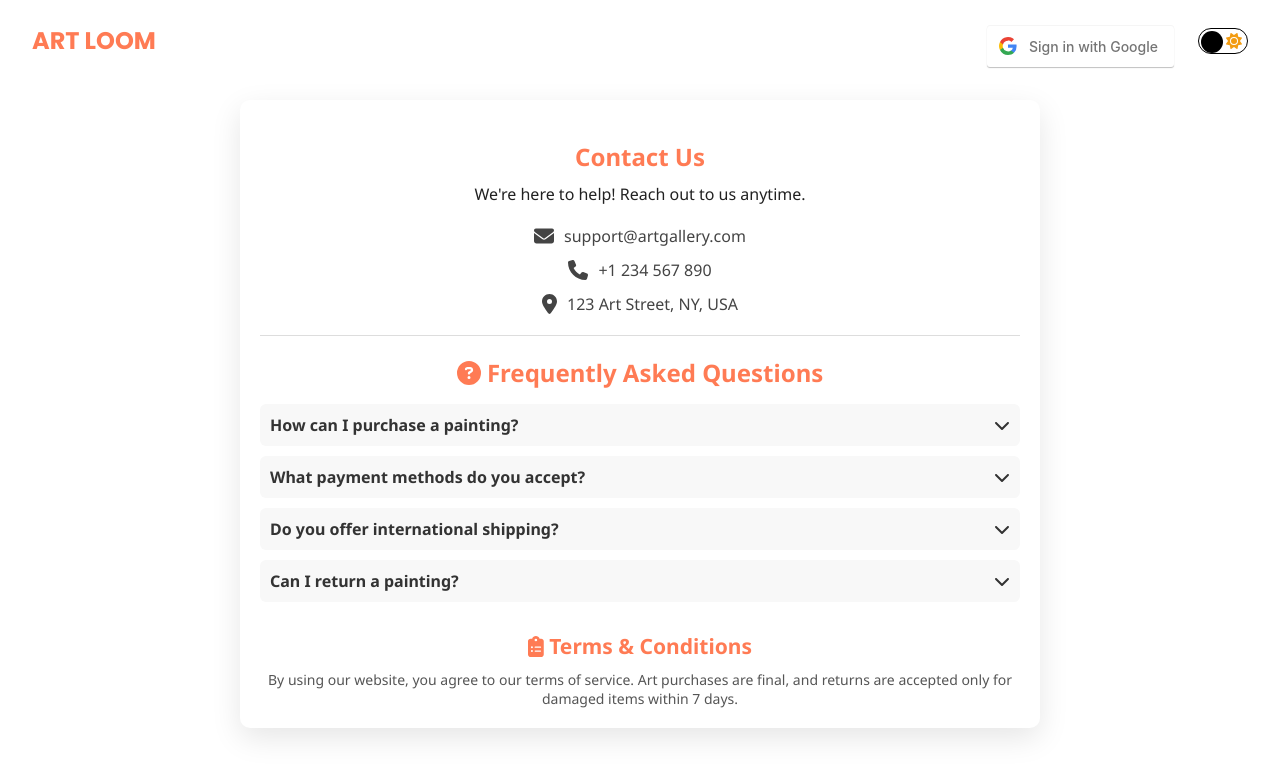
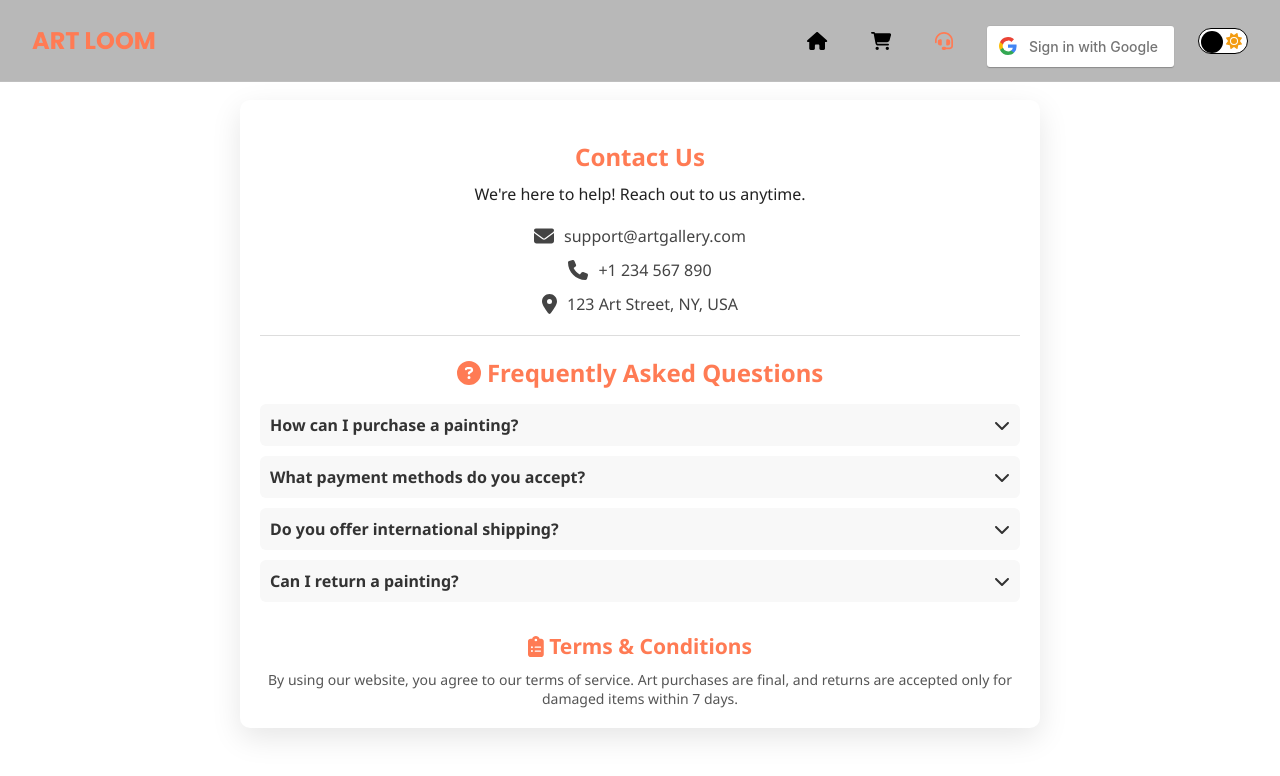
Before and after one commit to JunaidQureshi05/art-gallery, a React (Create React App) app: page /support in a window 1280 px wide. Shown: the top 776 px of the page. Built offline with nearby package versions, Linux system fonts and the light colour scheme; no server answers; the HTML template or start-up script is replaced by a standard one.

Commit message:
add lsyout and highlight active link on the nav

```diff
--- a/src/App.js
+++ b/src/App.js
@@ -6,17 +6,25 @@ import Header from "@components/Header";
 import CartPage from "@pages/Cart";
 import NotFoundPage from "@pages/404";
 import ContactSupport from "@pages/Support";
+import s from "./App.module.scss";
+import MainLayout from "./layout/main";
 const App = () => {
+  console.log("Junaid", s);
   return (
-    <div>
+    <div className={s.root}>
       <BrowserRouter>
-        <Header />
         <Routes>
-          <Route path="/" element={<Home />} />
-          <Route path="/products/:id" element={<ProductPage />} />
-          <Route path="/cart" element={<CartPage />} />
-          <Route path="/support" element={<ContactSupport />} />
-          <Route path="*" element={<NotFoundPage />} />
+          <Route path="/" element={<MainLayout />}>
+            <Route path="/" element={<Home />} />
+            <Route path="/products/:id" element={<ProductPage />} />
+            <Route path="/cart" element={<CartPage />} />
+            <Route path="/support" element={<ContactSupport />} />
+            <Route
+              path="/category/:categoryName"
+              element={<div>Hello there</div>}
+            />
+            <Route path="*" element={<NotFoundPage />} />
+          </Route>
         </Routes>
       </BrowserRouter>
     </div>
--- a/src/components/Header/Header.module.scss
+++ b/src/components/Header/Header.module.scss
@@ -12,12 +12,10 @@ nav {
   right: 0;
   z-index: 100;
   transition: all 0.4s ease;
-
   border-bottom: 1px solid rgba(255, 255, 255, 0.1);
-  // background: rgba(20, 20, 20, 0.3); // Dark glass effect
-
+  background: rgba(20, 20, 20, 0.3); // Dark glass effect
   &.blurredBg {
-    background: rgba(20, 20, 20, 0.7);
+    background: $blurred-bg;
     backdrop-filter: blur(12px);
   }
 
@@ -53,7 +51,7 @@ nav {
       padding: 10px;
       transition: all 0.3s ease-in-out;
 
-      &:hover {
+      &.activeLink {
         color: #ff7b54;
         transform: translateY(-2px);
       }
--- a/src/components/Header/index.jsx
+++ b/src/components/Header/index.jsx
@@ -1,5 +1,5 @@
 import React, { useEffect, useState } from "react";
-import { Link } from "react-router-dom";
+import { NavLink } from "react-router-dom";
 import { FontAwesomeIcon } from "@fortawesome/react-fontawesome";
 import {
   faHouse,
@@ -15,7 +15,6 @@ const Header = () => {
 
   useEffect(() => {
     const handleScroll = () => {
-      console.log("scrollY", window.scrollY);
       setScrolled(window.scrollY > 10);
     };
 
@@ -26,24 +25,35 @@ const Header = () => {
   return (
     <nav className={scrolled ? s.blurredBg : ""}>
       <h1>
-        <Link to="/">Art Loom</Link>
+        <NavLink to="/" className={s.logo}>
+          Art Loom
+        </NavLink>
       </h1>
       <div className={s.buttons}>
         <ul className={s.navigation}>
           <li>
-            <Link to="/">
+            <NavLink
+              to="/"
+              className={({ isActive }) => (isActive ? `${s.activeLink}` : "")}
+            >
               <FontAwesomeIcon icon={faHouse} title="Home" />
-            </Link>
+            </NavLink>
           </li>
           <li>
-            <Link to="/cart">
+            <NavLink
+              to="/cart"
+              className={({ isActive }) => (isActive ? `${s.activeLink}` : "")}
+            >
               <FontAwesomeIcon icon={faCartShopping} title="Cart" />
-            </Link>
+            </NavLink>
           </li>
           <li>
-            <Link to="/support">
+            <NavLink
+              to="/support"
+              className={({ isActive }) => (isActive ? `${s.activeLink}` : "")}
+            >
               <FontAwesomeIcon icon={faHeadset} title="Support" />
-            </Link>
+            </NavLink>
           </li>
         </ul>
         <UserProfile />
--- /dev/null
+++ b/src/layout/main/index.js
@@ -0,0 +1,21 @@
+import React from "react";
+import { useLocation } from "react-router-dom";
+import s from "./main.module.scss";
+import Header from "@components/Header";
+import { Outlet } from "react-router-dom";
+
+const MainLayout = () => {
+  const location = useLocation();
+  const isRootPath = location.pathname === "/";
+
+  return (
+    <div className={s.root}>
+      <Header />
+      <div className={`${!isRootPath ? s.container : ""}`}>
+        <Outlet />
+      </div>
+    </div>
+  );
+};
+
+export default MainLayout;
--- /dev/null
+++ b/src/layout/main/main.module.scss
@@ -0,0 +1,6 @@
+.root {
+  .container {
+    border: 1px solid redw;
+    margin-top: 80px;
+  }
+}
--- a/src/pages/Product/Product.module.scss
+++ b/src/pages/Product/Product.module.scss
@@ -6,7 +6,7 @@
   gap: 40px;
   align-items: center;
   justify-content: center;
-  padding: 100px 40px 40px;
+  padding: 40px;
   .name {
     color: $brand-color;
   }
@@ -135,7 +135,6 @@
   padding: 20px;
   border-radius: 16px;
   box-shadow: 0px 8px 20px rgba(0, 0, 0, 0.1);
-  margin-top: 40px;
 
   h2 {
     font-size: 24px;
--- a/src/scss/colors.scss
+++ b/src/scss/colors.scss
@@ -14,9 +14,9 @@ $themes: (
     card-border: #ddd,
     input-bg: #f8f8f8,
     input-border: #ccc,
-    blurred-bg: rgba(255, 255, 255, 0.5),
+    blurred-bg: rgba(228, 214, 214, 0.5),
     brand-color: #ff7b54,
-    nav-link-color: white,
+    nav-link-color: black,
   ),
   dark: (
     body-background: black,
@@ -34,6 +34,6 @@ $themes: (
     input-border: #555,
     blurred-bg: rgba(0, 0, 0, 0.5),
     brand-color: #ff7b54,
-    nav-link-color: black,
+    nav-link-color: #ffffff,
   ),
 );
--- a/src/services/fetchPaintings.js
+++ b/src/services/fetchPaintings.js
@@ -1,10 +1,10 @@
-import { getFirestore, collection, addDoc, getDocs } from "firebase/firestore";
+import { getFirestore, collection, getDocs } from "firebase/firestore";
 import { app } from "../firebase/firebase";
 
 const db = getFirestore(app);
 
-export async function getProducts() {
-  const querySnapshot = await getDocs(collection(db, "products"));
+export async function getPaintings() {
+  const querySnapshot = await getDocs(collection(db, "paintings"));
   querySnapshot.forEach((doc) => {
     console.log(doc.id, "=>", doc.data());
   });
```
Also changed, not shown: src/App.css (added), src/App.module.scss (added).
